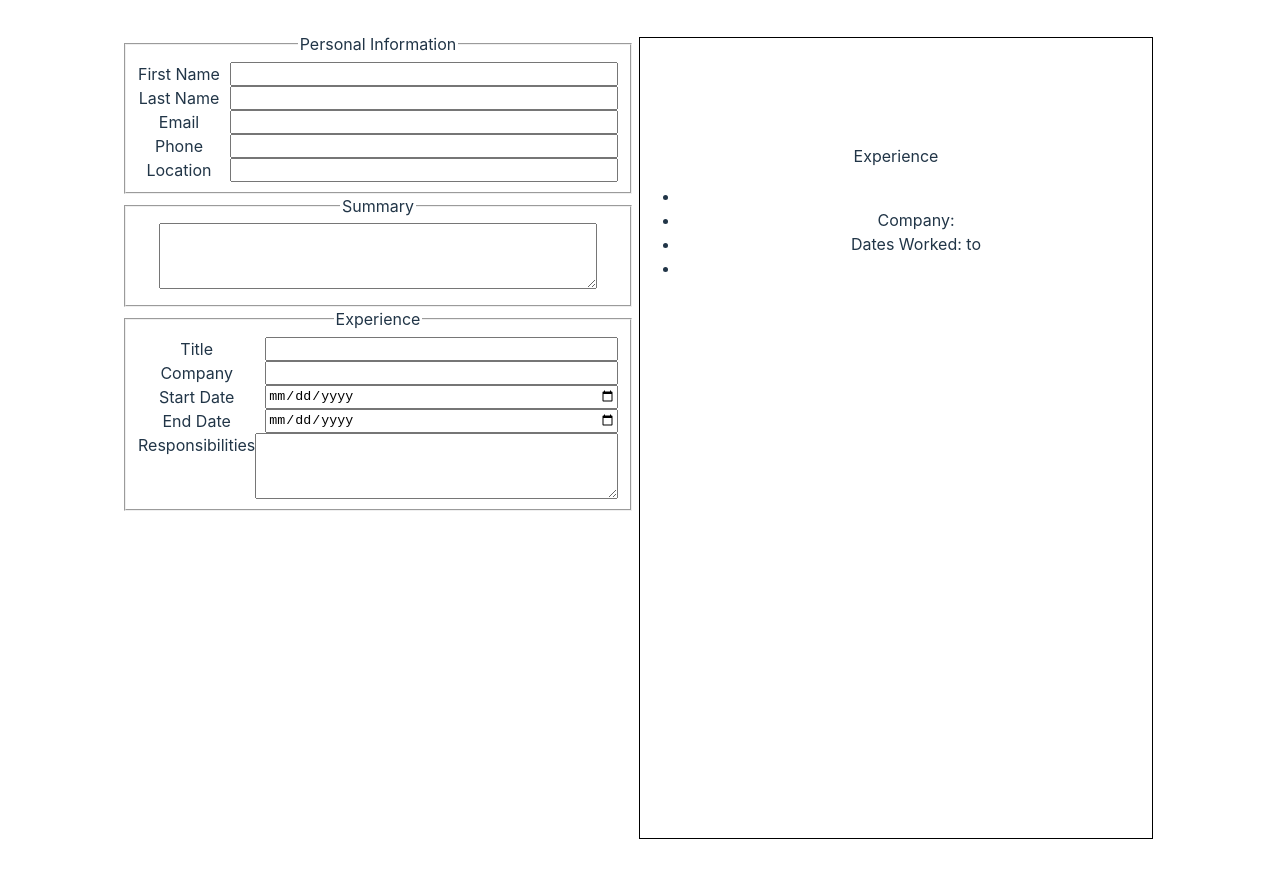
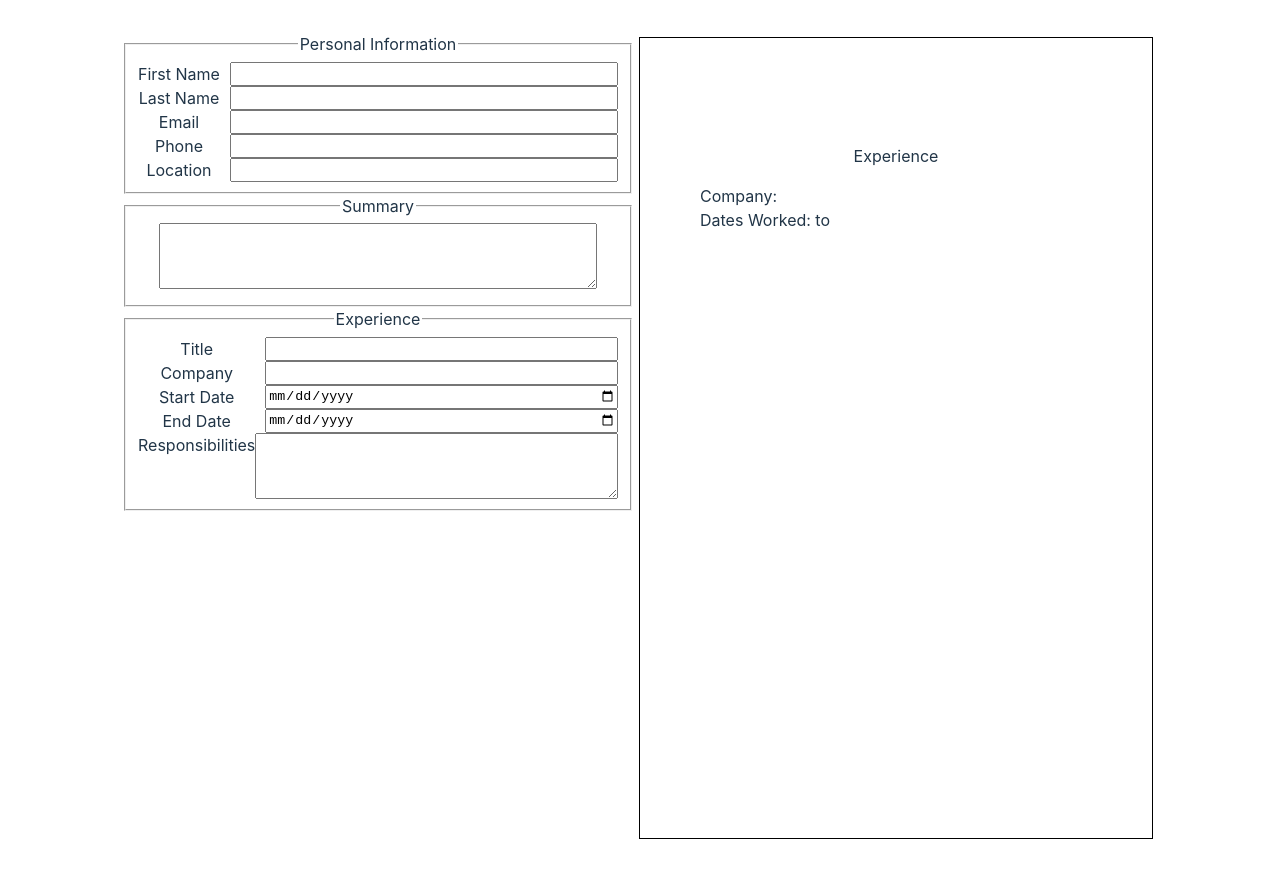
Before and after one commit to suzuhe481/cv-app-creator, a React (Vite) app: page / in a window 1280 px wide. Built offline with nearby package versions, Linux system fonts and the light colour scheme.

Commit message:
Stylings for experience preview

```diff
--- a/src/components/Preview/Preview.css
+++ b/src/components/Preview/Preview.css
@@ -23,3 +23,17 @@
 .preview .summary p {
   font-style: italic;
 }
+
+/* Styles job title */
+.preview .experience li.title {
+  list-style-type: none;
+  text-align: left;
+  font-weight: bold;
+}
+
+.preview .experience li:not(:first-child) {
+  list-style: none;
+  position: relative;
+  text-align: left;
+  left: 20px;
+}
```
